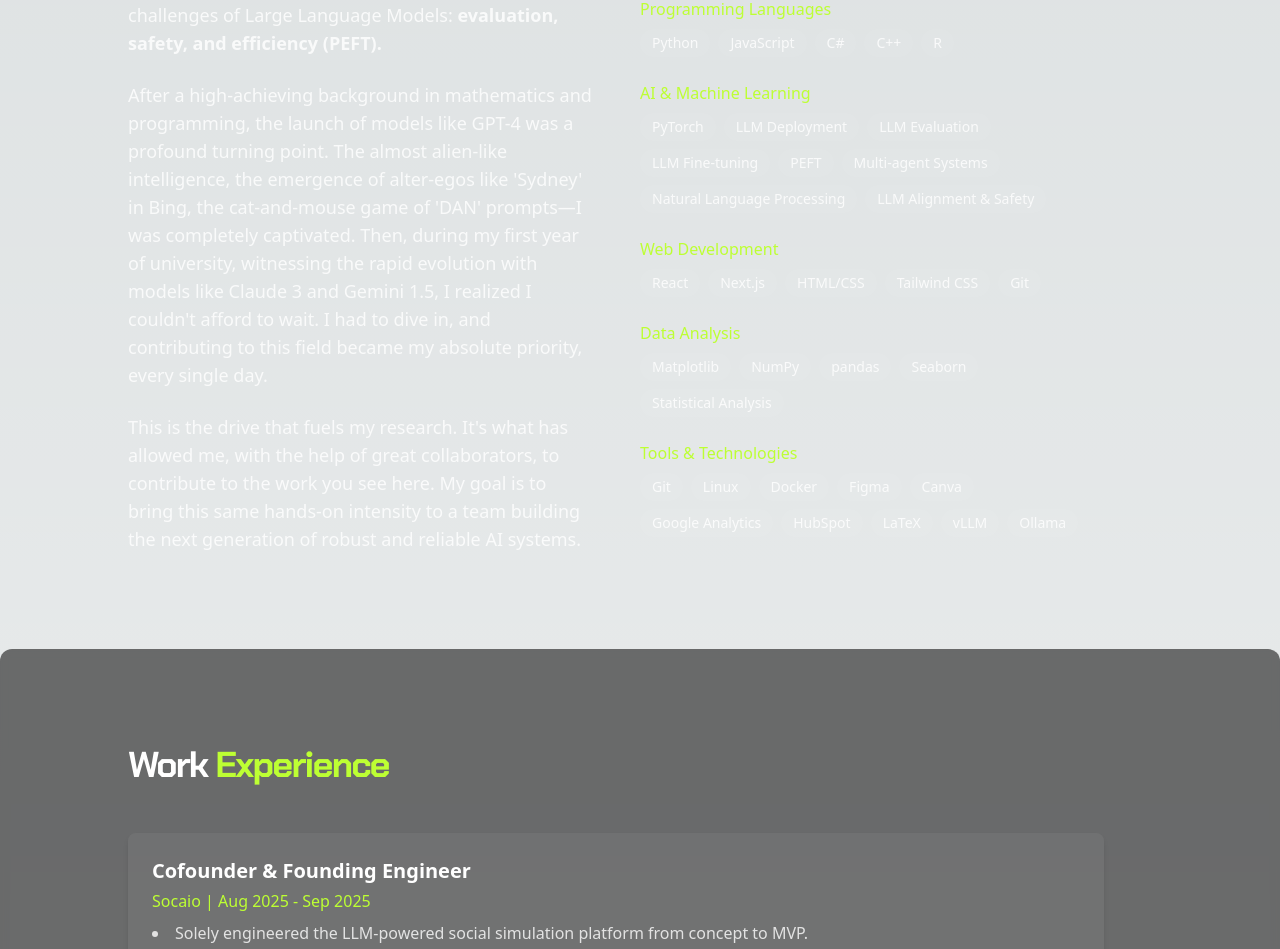
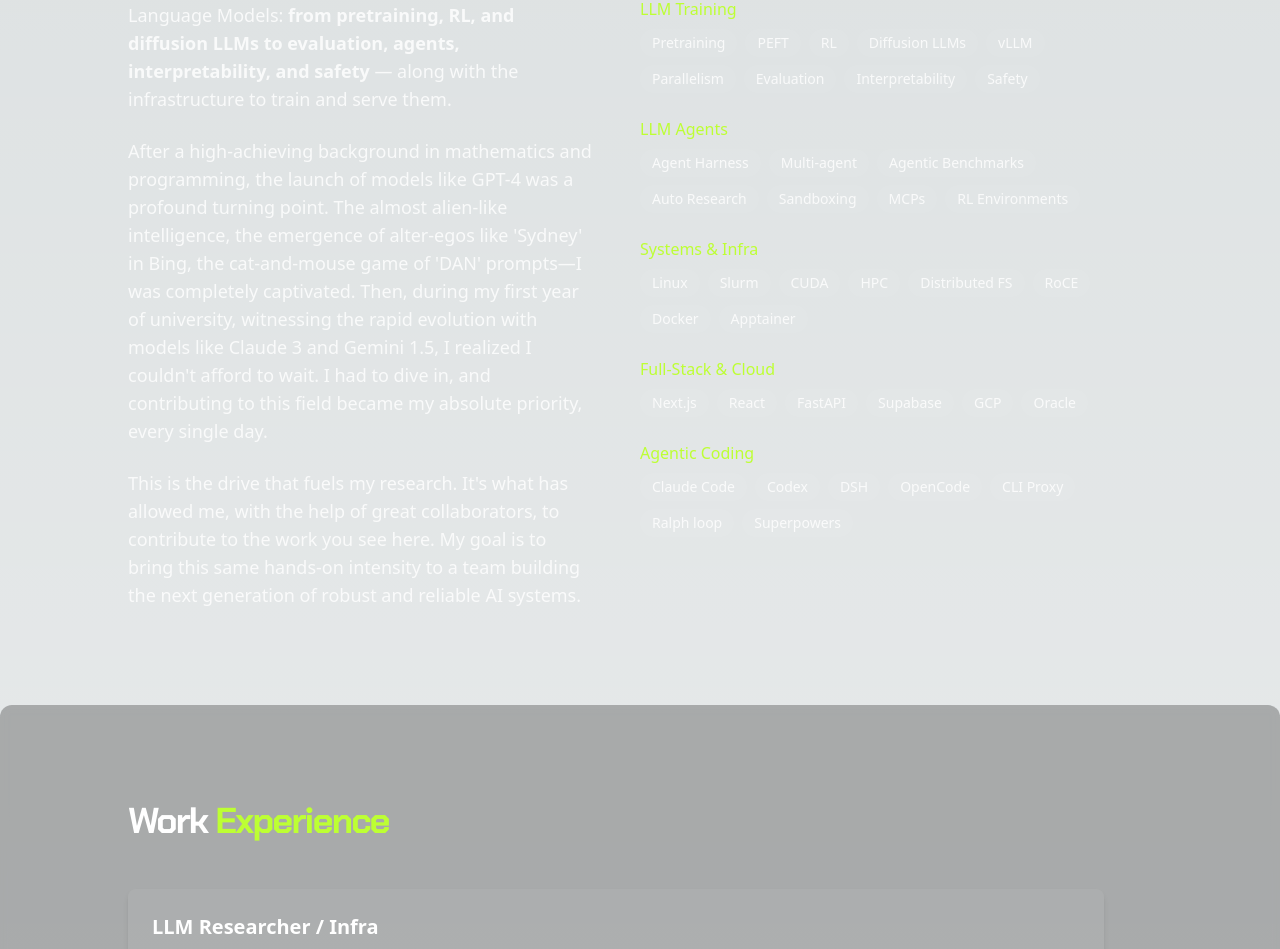
Before and after one commit to l6cao/l6cao.github.io, a Next.js app: page / in a window 1280 px wide. Shown: the part 1023-1972 px from the top of the page. Built offline with nearby package versions, Linux system fonts and the light colour scheme.

Commit message:
Home: add Huawei, refresh research+skills, condense skills grid

```diff
--- a/pages/index.js
+++ b/pages/index.js
@@ -84,7 +84,7 @@ export default function Home() {
                 <br />
                 LLM Addict
                 <br />
-                Focusing on LLM Evaluation, PEFT, and Alignment.
+                Working across the <span className="text-accent-green font-accent">full spectrum of LLMs</span>.
               </p>
               <div className="flex justify-center md:justify-start gap-4">
                 <Button
@@ -117,7 +117,7 @@ export default function Home() {
             {/* About Content */}
             <div className="space-y-6">
               <p className="text-lg text-surface/80">
-                I am a Mathematics undergraduate at the University of Waterloo, now singularly focused on the core challenges of Large Language Models: <strong>evaluation, safety, and efficiency (PEFT).</strong>
+                I am a Mathematics undergraduate at the University of Waterloo, working across the full spectrum of Large Language Models: <strong>from pretraining, RL, and diffusion LLMs to evaluation, agents, interpretability, and safety</strong> — along with the infrastructure to train and serve them.
               </p>
               <p className="text-lg text-surface/80">
                 After a high-achieving background in mathematics and programming, the launch of models like GPT-4 was a profound turning point. The almost alien-like intelligence, the emergence of alter-egos like 'Sydney' in Bing, the cat-and-mouse game of 'DAN' prompts—I was completely captivated. Then, during my first year of university, witnessing the rapid evolution with models like Claude 3 and Gemini 1.5, I realized I couldn't afford to wait. I had to dive in, and contributing to this field became my absolute priority, every single day.
@@ -131,109 +131,48 @@ export default function Home() {
             <div className="space-y-6">
               <h3 className="text-xl font-bold text-surface">Technical Skills</h3>
 
-              {/* Programming Languages */}
+              {/* LLM Training */}
               <div className="space-y-2">
-                <h4 className="text-accent-green">Programming Languages</h4>
+                <h4 className="text-accent-green">LLM Training</h4>
                 <div className="flex flex-wrap gap-2">
-                  {['Python', 'JavaScript', 'C#', 'C++', 'R'].map((skill) => (
-                    <span
-                      key={skill}
-                      className="px-3 py-1 bg-surface/5 rounded-full text-surface/80 text-sm"
-                    >
-                      {skill}
-                    </span>
+                  {['Pretraining', 'PEFT', 'RL', 'Diffusion LLMs', 'vLLM', 'Parallelism', 'Evaluation', 'Interpretability', 'Safety'].map((skill) => (
+                    <span key={skill} className="px-3 py-1 bg-surface/5 rounded-full text-surface/80 text-sm">{skill}</span>
                   ))}
                 </div>
               </div>
-
-              {/* AI/ML */}
+              {/* LLM Agents */}
               <div className="space-y-2">
-                <h4 className="text-accent-green">AI & Machine Learning</h4>
+                <h4 className="text-accent-green">LLM Agents</h4>
                 <div className="flex flex-wrap gap-2">
-                  {[
-                    'PyTorch',
-                    'LLM Deployment',
-                    'LLM Evaluation',
-                    'LLM Fine-tuning',
-                    'PEFT', // Added PEFT explicitly
-                    'Multi-agent Systems',
-                    'Natural Language Processing',
-                    'LLM Alignment & Safety' // Added Alignment/Safety
-                  ].map((skill) => (
-                    <span
-                      key={skill}
-                      className="px-3 py-1 bg-surface/5 rounded-full text-surface/80 text-sm"
-                    >
-                      {skill}
-                    </span>
+                  {['Agent Harness', 'Multi-agent', 'Agentic Benchmarks', 'Auto Research', 'Sandboxing', 'MCPs', 'RL Environments'].map((skill) => (
+                    <span key={skill} className="px-3 py-1 bg-surface/5 rounded-full text-surface/80 text-sm">{skill}</span>
                   ))}
                 </div>
               </div>
-
-              {/* Web Development */}
+              {/* Systems & Infra */}
               <div className="space-y-2">
-                <h4 className="text-accent-green">Web Development</h4>
+                <h4 className="text-accent-green">Systems & Infra</h4>
                 <div className="flex flex-wrap gap-2">
-                  {[
-                    'React',
-                    'Next.js',
-                    'HTML/CSS',
-                    'Tailwind CSS',
-                    'Git'
-                  ].map((skill) => (
-                    <span
-                      key={skill}
-                      className="px-3 py-1 bg-surface/5 rounded-full text-surface/80 text-sm"
-                    >
-                      {skill}
-                    </span>
+                  {['Linux', 'Slurm', 'CUDA', 'HPC', 'Distributed FS', 'RoCE', 'Docker', 'Apptainer'].map((skill) => (
+                    <span key={skill} className="px-3 py-1 bg-surface/5 rounded-full text-surface/80 text-sm">{skill}</span>
                   ))}
                 </div>
               </div>
-
-              {/* Data Analysis */}
+              {/* Full-Stack & Cloud */}
               <div className="space-y-2">
-                <h4 className="text-accent-green">Data Analysis</h4>
+                <h4 className="text-accent-green">Full-Stack & Cloud</h4>
                 <div className="flex flex-wrap gap-2">
-                  {[
-                    'Matplotlib',
-                    'NumPy',
-                    'pandas',
-                    'Seaborn',
-                    'Statistical Analysis'
-                  ].map((skill) => (
-                    <span
-                      key={skill}
-                      className="px-3 py-1 bg-surface/5 rounded-full text-surface/80 text-sm"
-                    >
-                      {skill}
-                    </span>
+                  {['Next.js', 'React', 'FastAPI', 'Supabase', 'GCP', 'Oracle'].map((skill) => (
+                    <span key={skill} className="px-3 py-1 bg-surface/5 rounded-full text-surface/80 text-sm">{skill}</span>
                   ))}
                 </div>
               </div>
-
-              {/* Tools & Technologies */}
+              {/* Agentic Coding */}
               <div className="space-y-2">
-                <h4 className="text-accent-green">Tools & Technologies</h4>
+                <h4 className="text-accent-green">Agentic Coding</h4>
                 <div className="flex flex-wrap gap-2">
-                  {[
-                    'Git',
-                    'Linux',
-                    'Docker',
-                    'Figma',
-                    'Canva',
-                    'Google Analytics',
-                    'HubSpot',
-                    'LaTeX',
-                    'vLLM', // Added from research
-                    'Ollama' // Added from research
-                  ].map((skill) => (
-                    <span
-                      key={skill}
-                      className="px-3 py-1 bg-surface/5 rounded-full text-surface/80 text-sm"
-                    >
-                      {skill}
-                    </span>
+                  {['Claude Code', 'Codex', 'DSH', 'OpenCode', 'CLI Proxy', 'Ralph loop', 'Superpowers'].map((skill) => (
+                    <span key={skill} className="px-3 py-1 bg-surface/5 rounded-full text-surface/80 text-sm">{skill}</span>
                   ))}
                 </div>
               </div>
@@ -250,6 +189,17 @@ export default function Home() {
           </h2>
           <div className="space-y-8">
             <div className="bg-surface/5 p-6 rounded-lg shadow-md">
+              <h3 className="text-xl font-bold text-surface mb-1">LLM Researcher / Infra</h3>
+              <p className="text-accent-green mb-2">Noah's Ark Lab, Huawei Canada, Montreal | Jan 2026 - Aug 2026</p>
+              <ul className="list-disc list-inside text-surface/80 space-y-1">
+                <li>Ran research largely through agentic auto-research, orchestrating LLM agents to run experiments rather than by hand.</li>
+                <li>Explored Tiny Recursive Models and their transfer to LLMs; traced the autoregressive bottleneck and pivoted to diffusion LLM pretraining and RL.</li>
+                <li>Built an RL benchmark where a master agent RL-trains a smaller LLM to stress-test and evolve the harness; later a multi-agent benchmark via Lean.</li>
+                <li>Ran cluster administration (Slurm, distributed filesystems, CUDA/GPU) and designed and built a ~30-node GPU cluster from local workstations, owning the network topology, filesystem, and full stack.</li>
+              </ul>
+            </div>
+
+            <div className="bg-surface/5 p-6 rounded-lg shadow-md">
               <h3 className="text-xl font-bold text-surface mb-1">Cofounder & Founding Engineer</h3>
               <p className="text-accent-green mb-2">
                 <a href="https://socaio.com" target="_blank" rel="noopener noreferrer" className="hover:underline">Socaio</a> | Aug 2025 - Sep 2025
@@ -258,16 +208,6 @@ export default function Home() {
                 <li>Solely engineered the LLM-powered social simulation platform from concept to MVP.</li>
                 <li>Developed the full stack, including a Next.js front-end, FastAPI back-end, and the core LLM pipeline.</li>
                 <li>Shipped the product in under one month, establishing the foundation for initial user and investor outreach.</li>
-              </ul>
-            </div>
-
-            <div className="bg-surface/5 p-6 rounded-lg shadow-md">
-              <h3 className="text-xl font-bold text-surface mb-1">Web Content & Digital Marketing Specialist</h3>
-              <p className="text-accent-green mb-2">Darlings Ingredients | Sep 2024 - Dec 2024</p>
-              <ul className="list-disc list-inside text-surface/80 space-y-1">
-                <li>Managed digital marketing campaigns and web content strategy.</li>
-                <li>Utilized tools including Canva, Figma, Google Analytics, and HubSpot.</li>
-                <li>Implemented SEO optimization and UI/UX improvements.</li>
               </ul>
             </div>
           </div>
@@ -413,7 +353,7 @@ export default function Home() {
                 <div className="space-y-4">
                   <h3 className="text-xl font-bold text-surface">Details & Contributions</h3>
                   <ul className="list-disc list-inside text-surface/80 space-y-2">
-                    <li>Co-first author on research paper currently under peer review, contributing significantly to methodology and analysis.</li>
+                    <li>Co-first author on the paper (arXiv, 2024), contributing significantly to methodology and analysis.</li>
                     <li>Conducted in-depth analysis of risks associated with automated role selection mechanisms in LLMs, highlighting potential failure modes and safety concerns.</li>
                     <li>Systematically examined how assigning different persona roles (even neutral ones) impacts the generation frequency and severity of biased or harmful content across various contexts.</li>
                     <li>Contributed to the experimental design, data collection process, and interpretation of results for the study, ensuring rigorous evaluation.</li>
@@ -444,6 +384,9 @@ export default function Home() {
                   </p>
                   <div className="flex flex-wrap gap-2">
                     <span className="px-3 py-1 text-sm rounded-full bg-accent-green/10 text-accent-green">
+                      WWW 2026
+                    </span>
+                    <span className="px-3 py-1 text-sm rounded-full bg-accent-green/10 text-accent-green">
                       LLM Safety
                     </span>
                     <span className="px-3 py-1 text-sm rounded-full bg-accent-green/10 text-accent-green">
@@ -462,13 +405,90 @@ export default function Home() {
                 <div className="space-y-4">
                   <h3 className="text-xl font-bold text-surface">Details & Contributions</h3>
                    <ul className="list-disc list-inside text-surface/80 space-y-2">
-                    <li>Co-first author on paper under review, sharing primary responsibility for the research direction and execution.</li>
+                    <li>Author on paper published at ACM Web Conference (WWW) 2026 (Companion Proceedings).</li>
                     <li>Provided empirical evidence demonstrating how advanced reasoning prompts (e.g., chain-of-thought, multi-agent interactions) can inadvertently bypass safety alignments, leading to undesirable outputs.</li>
                     <li>Performed comprehensive evaluations across a diverse set of large language models and utilized multiple established safety benchmarks to ensure the robustness and generalizability of findings.</li>
                     <li>Investigated the influence of prompt structure, complexity, and language variations on model safety performance during complex reasoning tasks.</li>
                     <li>Leveraged Python, various LLM APIs, and efficient inference libraries like vLLM and Ollama for large-scale experiments, coupled with detailed statistical data analysis.</li>
                   </ul>
-                  {/* No public link mentioned in abstract/CV */}
+                  <Button
+                    href="https://dl.acm.org/doi/abs/10.1145/3774905.3795475"
+                    variant="outline"
+                    size="sm"
+                    className="mt-4"
+                    target="_blank"
+                    rel="noopener noreferrer"
+                  >
+                    Read Paper (ACM)
+                  </Button>
+                </div>
+              }
+            />
+
+            {/* Card 5: Syntactic Prediction (EMNLP) */}
+            <FlipCard
+              frontContent={
+                <div className="space-y-4">
+                  <h3 className="text-2xl font-bold text-surface">Syntactic Prediction through Reinforcement Learning</h3>
+                  <p className="text-surface/80">
+                    A two-stage post-training framework (cold-start SFT, then RL) that pushes LLMs to state-of-the-art on hierarchical syntactic prediction.
+                  </p>
+                  <div className="flex flex-wrap gap-2">
+                    <span className="px-3 py-1 text-sm rounded-full bg-accent-green/10 text-accent-green">EMNLP 2026 Main</span>
+                    <span className="px-3 py-1 text-sm rounded-full bg-accent-green/10 text-accent-green">Reinforcement Learning</span>
+                    <span className="px-3 py-1 text-sm rounded-full bg-accent-green/10 text-accent-green">LLM Post-training</span>
+                    <span className="px-3 py-1 text-sm rounded-full bg-accent-green/10 text-accent-green">Structured Prediction</span>
+                  </div>
+                </div>
+              }
+              backContent={
+                <div className="space-y-4">
+                  <h3 className="text-xl font-bold text-surface">Details & Contributions</h3>
+                  <ul className="list-disc list-inside text-surface/80 space-y-2">
+                    <li>Author on paper accepted to EMNLP 2026 main conference.</li>
+                    <li>Two-stage post-training: a cold-start stage adapts the model to a unified syntax-generation format, then RL directly optimizes structure-level objectives.</li>
+                    <li>Syntax-RL outperforms supervised LLM baselines and achieves state-of-the-art on constituency parsing and CCG supertagging, with gains driven mainly by the RL stage.</li>
+                    <li>Technologies: Python, PyTorch, RL, LLM Post-training</li>
+                  </ul>
+                </div>
+              }
+            />
+
+            {/* Card 6: From Biased Chatbots to Biased Agents (AAAI) */}
+            <FlipCard
+              frontContent={
+                <div className="space-y-4">
+                  <h3 className="text-2xl font-bold text-surface">From Biased Chatbots to Biased Agents</h3>
+                  <p className="text-surface/80">
+                    The first systematic study showing demographic persona cues degrade LLM agent performance — a robustness and safety risk beyond text generation.
+                  </p>
+                  <div className="flex flex-wrap gap-2">
+                    <span className="px-3 py-1 text-sm rounded-full bg-accent-green/10 text-accent-green">AAAI 2026 Workshop</span>
+                    <span className="px-3 py-1 text-sm rounded-full bg-accent-green/10 text-accent-green">LLM Agents</span>
+                    <span className="px-3 py-1 text-sm rounded-full bg-accent-green/10 text-accent-green">Agent Robustness</span>
+                    <span className="px-3 py-1 text-sm rounded-full bg-accent-green/10 text-accent-green">Persona Bias</span>
+                  </div>
+                </div>
+              }
+              backContent={
+                <div className="space-y-4">
+                  <h3 className="text-xl font-bold text-surface">Details & Contributions</h3>
+                  <ul className="list-disc list-inside text-surface/80 space-y-2">
+                    <li>First author on paper accepted to the AAAI 2026 TrustAgent Workshop.</li>
+                    <li>First systematic case study showing task-irrelevant, demographic-based persona assignments alter LLM agents' behavior and degrade performance by up to 26.2% across diverse agentic domains.</li>
+                    <li>Effects persist across task types and model architectures, exposing an overlooked vulnerability for the safe deployment of LLM agents.</li>
+                    <li>Technologies: LLM Agent, Docker, Apptainer, Sandboxing, Agentic Benchmarks, vLLM</li>
+                  </ul>
+                  <Button
+                    href="https://arxiv.org/abs/2602.12285"
+                    variant="outline"
+                    size="sm"
+                    className="mt-4"
+                    target="_blank"
+                    rel="noopener noreferrer"
+                  >
+                    Read Paper (arXiv)
+                  </Button>
                 </div>
               }
             />
@@ -529,48 +549,6 @@ export default function Home() {
                       rel="noopener noreferrer"
                     >
                       Live Demo
-                    </Button>
-                  </div>
-                </div>
-              }
-            />
-            <FlipCard
-              frontContent={
-                <div className="space-y-4">
-                  <h3 className="text-2xl font-bold text-surface">Pathfinding Visualizer</h3>
-                  <p className="text-surface/80">
-                    Simple interactive tool demonstrating basic pathfinding algorithms with visual feedback. A beginner coding project.
-                  </p>
-                  <div className="flex flex-wrap gap-2">
-                    {['React', 'JavaScript', 'Algorithms'].map((tech) => (
-                      <span key={tech} className="px-3 py-1 text-sm rounded-full bg-accent-green/10 text-accent-green">
-                        {tech}
-                      </span>
-                    ))}
-                  </div>
-                </div>
-              }
-              backContent={
-                <div className="space-y-4">
-                  <h3 className="text-xl font-bold text-surface">Details & Implementation</h3>
-                  <ul className="list-disc list-inside text-surface/80 space-y-2">
-                    <li>Basic student learning project created to practice JavaScript and React fundamentals while exploring simple algorithms</li>
-                    <li>Implemented a few pathfinding algorithms (A*, BFS) with basic visual representation on a simple grid</li>
-                    <li>Created a minimal UI allowing users to place start/end points and draw basic obstacles</li>
-                    <li>Project has limitations including performance issues with larger grids and limited customization options</li>
-                    <li>Built primarily as a personal learning exercise to understand how these algorithms traverse graphs</li>
-                    <li>Not intended as a robust or feature-complete implementation, but rather as a hands-on way to visualize concepts from algorithms courses</li>
-                  </ul>
-                  <div className="mt-4">
-                    <Button
-                      href="https://github.com/l6cao/pathfinding-visualizer"
-                      variant="outline"
-                      size="sm"
-                      className="w-full"
-                      target="_blank"
-                      rel="noopener noreferrer"
-                    >
-                      GitHub Repository
                     </Button>
                   </div>
                 </div>
```
